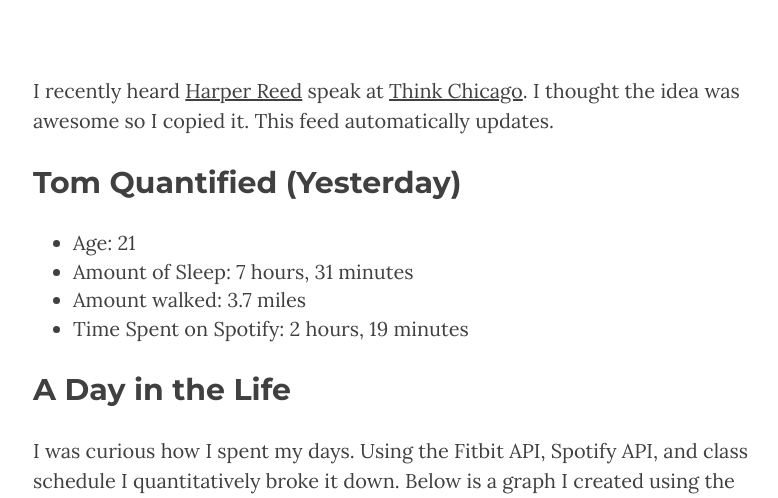
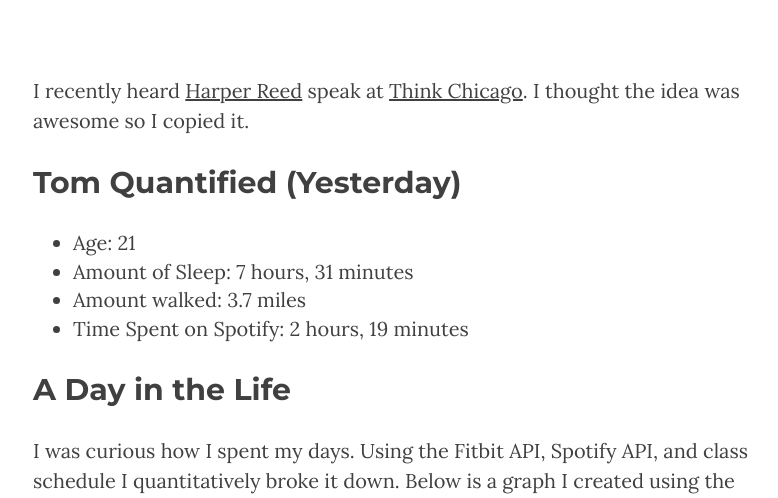
Before and after one commit to tzidar/tzidar.github.io, a Jekyll site: the page built from projects.md, in a window 1280 px wide and 900 px high, cut to the strip 402-900 px from the top of the window. Shown: the whole strip, without its empty margins (232-1010 px from the left). Built offline with Jekyll 4.4.1, drawn with Linux system fonts in a browser that asks for light colours; nearby versions of some CDN libraries; Markdown is read by kramdown in place of the engine named in the settings.

Commit message:
took out automatically

```diff
--- a/projects.md
+++ b/projects.md
@@ -5,7 +5,7 @@ style: page
 ---
 
 
-I recently heard [Harper Reed](http://harperreed.com/#/) speak at [Think Chicago](http://www.thinkchicago.net). I thought the idea was awesome so I copied it. This feed automatically updates.
+I recently heard [Harper Reed](http://harperreed.com/#/) speak at [Think Chicago](http://www.thinkchicago.net). I thought the idea was awesome so I copied it.
 ## Tom Quantified (Yesterday)
 * Age: 21
 * Amount of Sleep: 7 hours, 31 minutes
```
